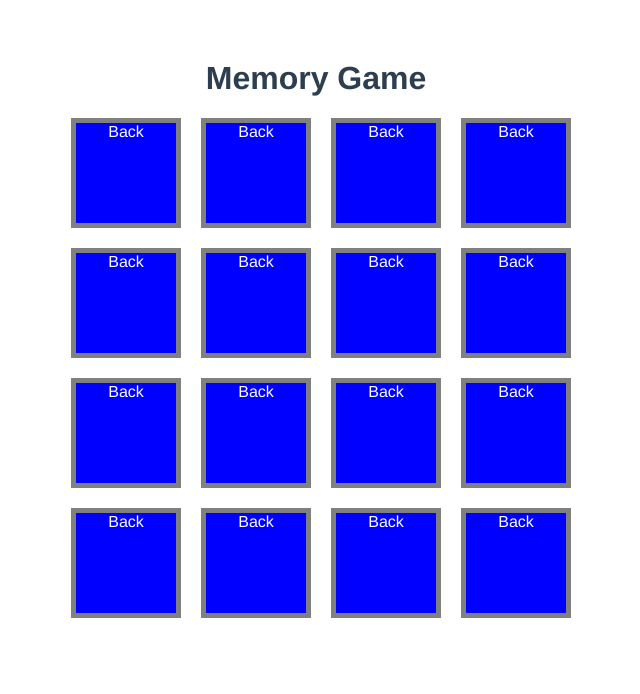
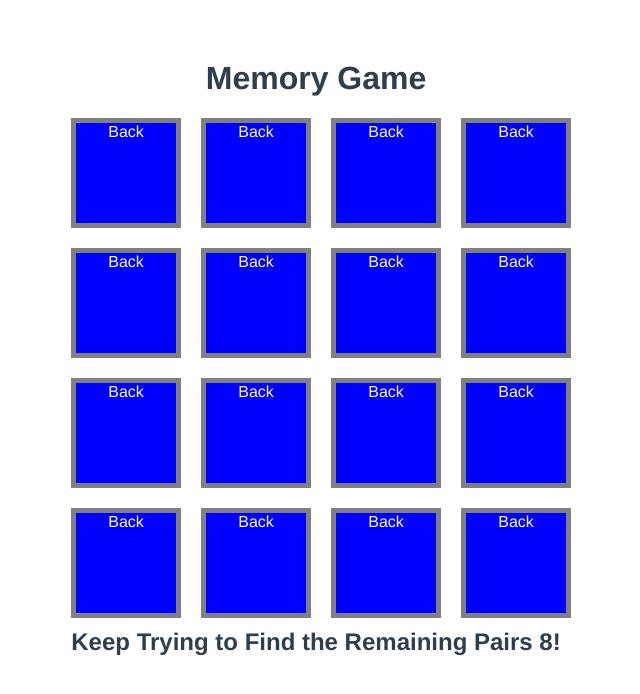
Before and after one commit to novamassey/vue-memory, a Vue app: page / in a window 1280 px wide. Shown: the top 694 px of the page, without its empty margins (324-964 px from the left). Built offline with nearby package versions, Linux system fonts and the light colour scheme.

Commit message:
game logic for winning

```diff
--- a/src/App.vue
+++ b/src/App.vue
@@ -16,7 +16,7 @@
 </template>
 
 <script>
-import { ref, watch } from "vue";
+import { ref, watch, computed } from "vue";
 import CardComp from "./components/CardComp";
 
 export default {
@@ -26,10 +26,24 @@ export default {
   setup() {
     const cardList = ref([]);
     const userSelection = ref([]);
-    let status = ref("");
+    let status = computed(() => {
+      if (remainingPairs.value === 0) {
+        return "You won!";
+      } else {
+        return `Keep Trying to Find the Remaining Pairs ${remainingPairs.value}!`;
+      }
+    });
+
+    const remainingPairs = computed(() => {
+      const remainingCards = cardList.value.filter(
+        (card) => card.matched === false
+      ).length;
+      return remainingCards / 2;
+    });
+
     for (let i = 0; i < 16; i++) {
       cardList.value.push({
-        value: i,
+        value: 6,
         visible: false,
         position: i,
         matched: false,
@@ -71,6 +85,7 @@ export default {
       flipCard,
       userSelection,
       status,
+      // remainingPairs,
     };
   },
 };
```
